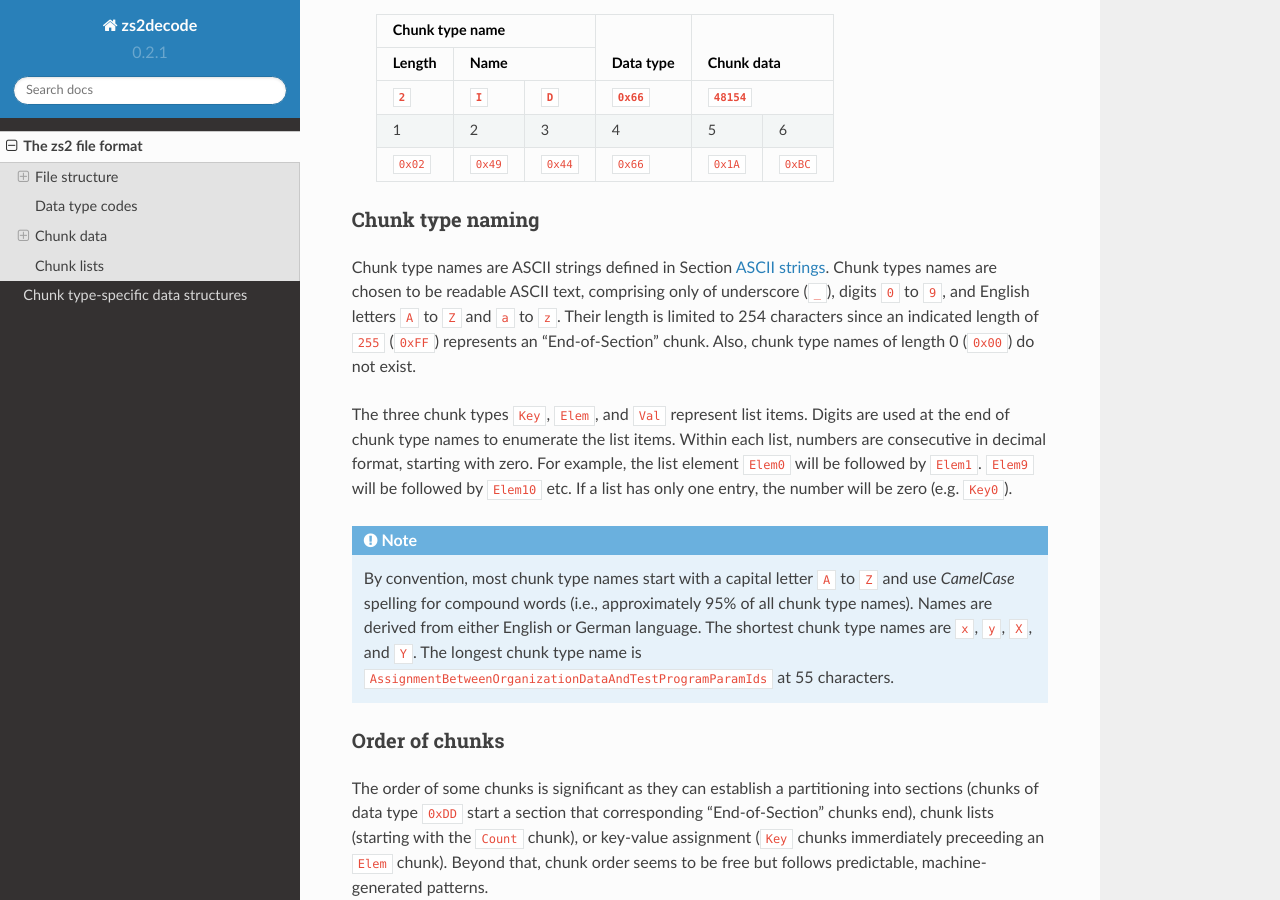
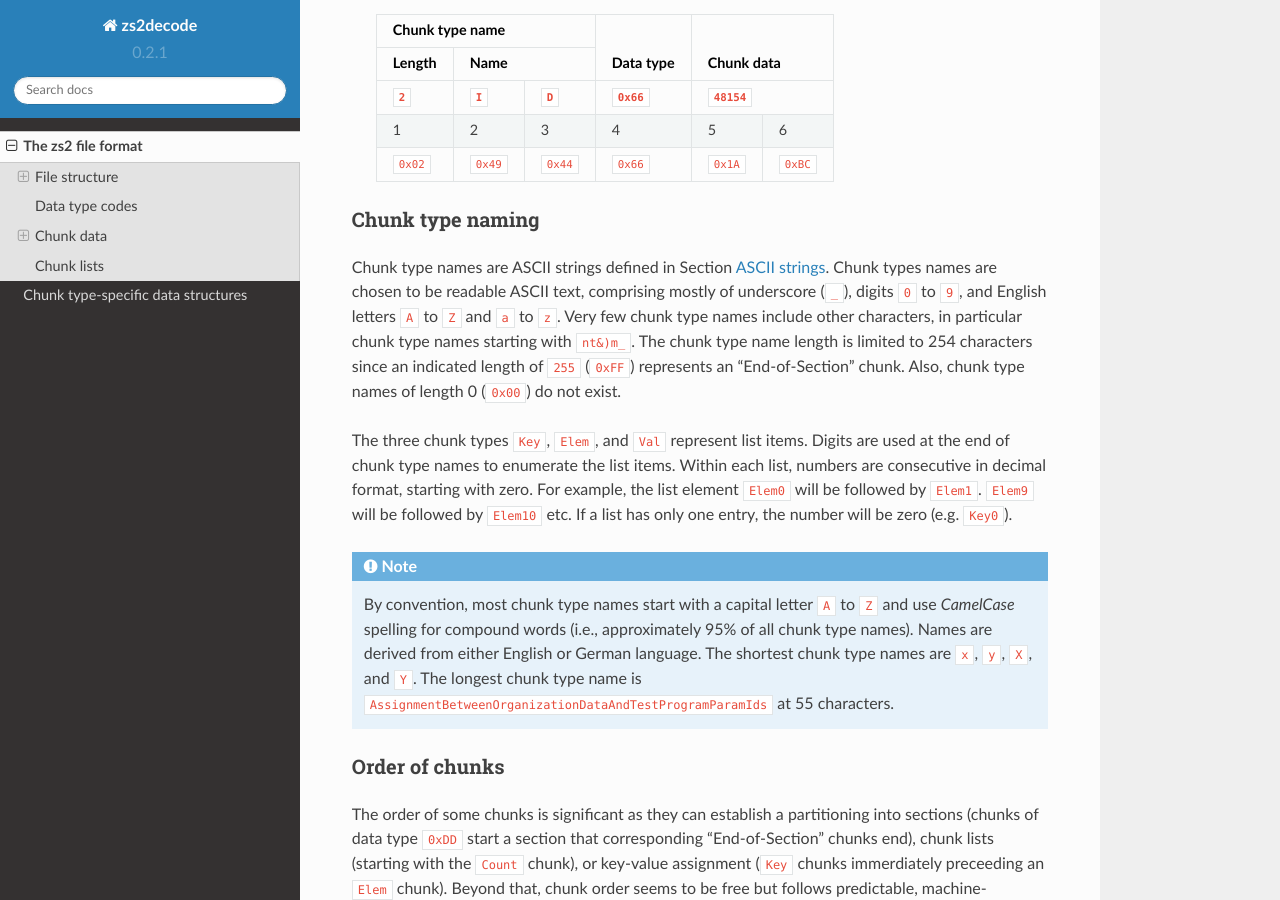
Before and after one commit to cpetrich/zs2decode, a Sphinx documentation site: the page built from docs/format.rst, in a window 1280 px wide and 900 px high, scrolled down 1909 px. Built offline with Sphinx 7.4.7 and the Read the Docs theme 2.0.0, drawn with Linux system fonts in a browser that asks for light colours.

Commit message:
additional characters appearing in chunk type names

```diff
--- a/docs/format.rst
+++ b/docs/format.rst
@@ -134,9 +134,11 @@ Chunk type naming
 Chunk type names are ASCII strings defined in
 Section :ref:`section-ascii-string-definition`.
 Chunk types names are chosen to be readable ASCII text,
-comprising only of underscore (``_``),
+comprising mostly of underscore (``_``),
 digits ``0`` to ``9``, and English letters ``A`` to ``Z`` and ``a`` to ``z``.
-Their length is limited to 254 characters since an indicated length of
+Very few chunk type names include other characters, in particular chunk type
+names starting with ``nt&)m_``.
+The chunk type name length is limited to 254 characters since an indicated length of
 ``255`` (``0xFF``) represents an "End-of-Section" chunk.
 Also, chunk type names of length 0 (``0x00``) do not exist.
 
```
